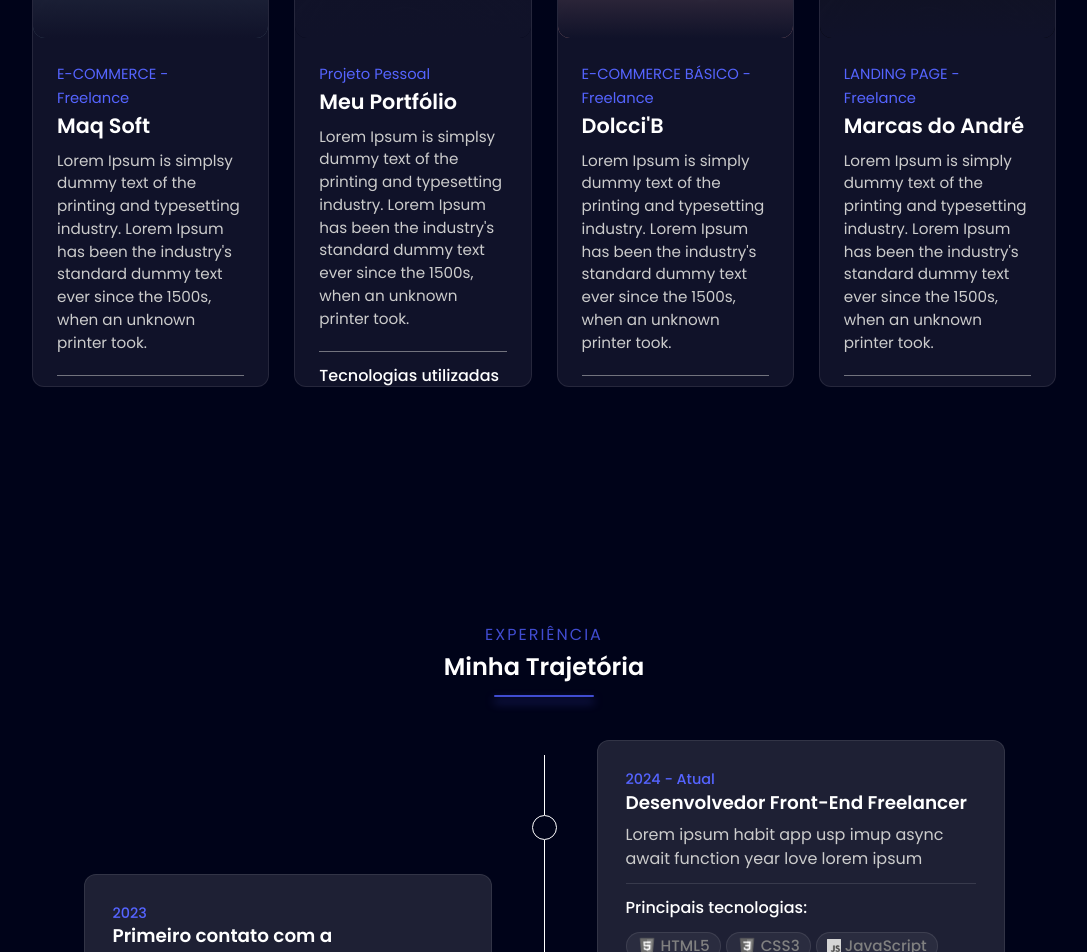
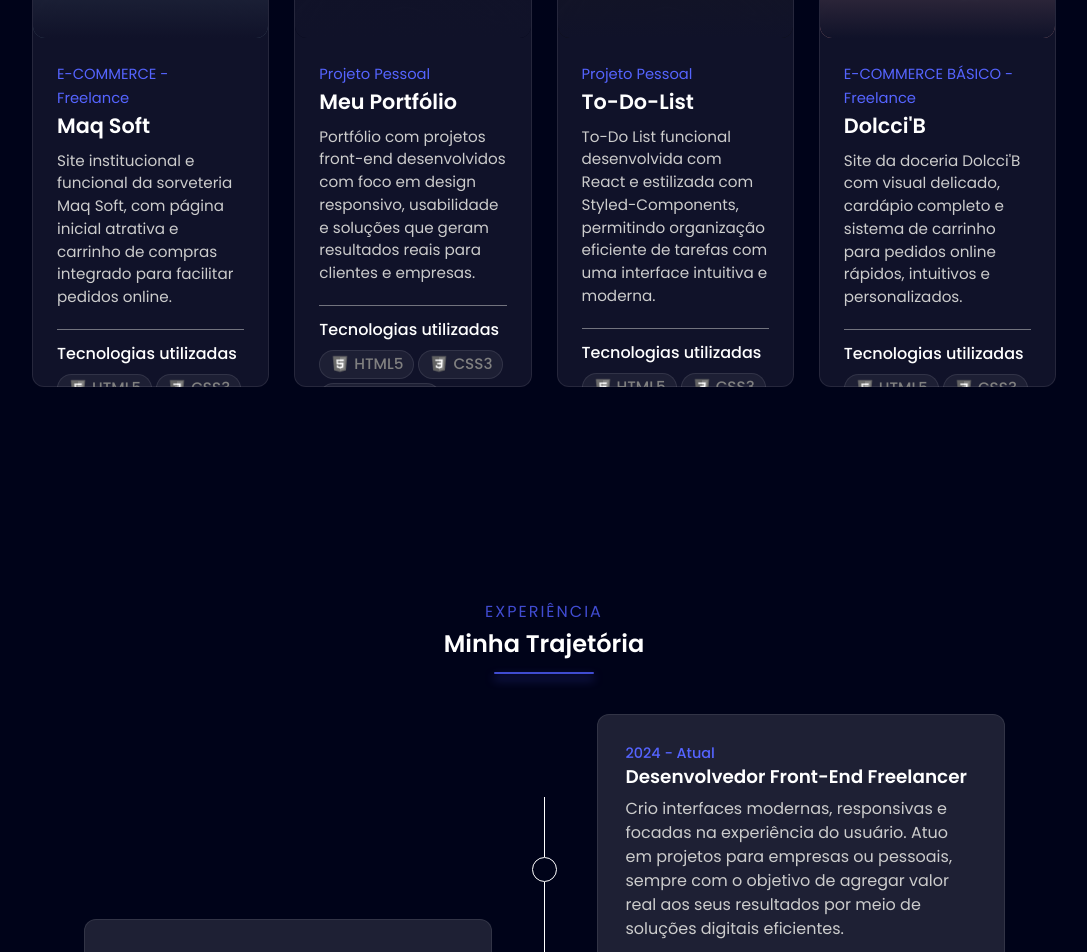
Before and after one commit to nickzmoro/Meu-Portfolio_2025, a React (Vite) app: page / in a window 1280 px wide. Shown: the part 2760-3712 px from the top of the page, without its empty margins (96-1183 px from the left). Built offline with nearby package versions, Linux system fonts and the light colour scheme.

Commit message:
feat: added real descriptions for projects and trajectory

```diff
--- a/src/Home.jsx
+++ b/src/Home.jsx
@@ -296,14 +296,14 @@ function Home() {
               <h2 className="subtitle">Minha Trajetória</h2>
               <div className="line-divisor-content mt-2"></div>
             </div>
-            <div className="exp-cards flex items-end gap-10">
+            <div className="exp-cards flex items-end gap-10 mt-5">
               <CardXp
                 date="2023"
                 title="Primeiro contato com a programação"
-                description="Lorem ipsum habit app usp imup async await function year love lorem ipsum"
+                description="Descobri a programação e me apaixonei por criar interfaces que geram valor e experiências únicas."
                 className="translate-y-5"
               />
-              <div className="timeline flex flex-col items-center mb-3">
+              <div className="timeline flex flex-col items-center mb-10">
                 <div className="line-smaller w-[1px] h-[60px] bg-white"></div>
                 <div className="ball w-[25px] h-[25px] border border-white rounded-full hover:bg-[#404cd175] transition-all ease-in-out duration-200"></div>
                 <div className="line-bigger w-[1px] h-[120px] bg-white"></div>
@@ -313,7 +313,7 @@ function Home() {
               <CardXp
                 date="2024 - Atual"
                 title="Desenvolvedor Front-End Freelancer"
-                description="Lorem ipsum habit app usp imup async await function year love lorem ipsum"
+                description="Crio interfaces modernas, responsivas e focadas na experiência do usuário. Atuo em projetos para empresas ou pessoais, sempre com o objetivo de agregar valor real aos seus resultados por meio de soluções digitais eficientes."
                 technologies={[
                   { name: "HTML5", img: "/assets/html.png" },
                   { name: "CSS3", img: "/assets/css.png" },
--- a/src/components/projectCard/projectCard.jsx
+++ b/src/components/projectCard/projectCard.jsx
@@ -34,9 +34,9 @@ const Projects = () => {
             </span>
             <h2 className="text-[1.3rem] font-[600]">Maq Soft</h2>
             <p className="text-[0.95rem] text-[#ccc] mt-2">
-              Lorem Ipsum is simplsy dummy text of the printing and typesetting
-              industry. Lorem Ipsum has been the industry's standard dummy text
-              ever since the 1500s, when an unknown printer took.
+              Site institucional e funcional da sorveteria Maq Soft, com página
+              inicial atrativa e carrinho de compras integrado para facilitar
+              pedidos online.
             </p>
           </div>
           <div className="mt-3">
@@ -65,9 +65,9 @@ const Projects = () => {
             </span>
             <h2 className="text-[1.3rem] font-[600]">Meu Portfólio</h2>
             <p className="text-[0.95rem] text-[#ccc] mt-2">
-              Lorem Ipsum is simplsy dummy text of the printing and typesetting
-              industry. Lorem Ipsum has been the industry's standard dummy text
-              ever since the 1500s, when an unknown printer took.
+              Portfólio com projetos front-end desenvolvidos com foco em design
+              responsivo, usabilidade e soluções que geram resultados reais para
+              clientes e empresas.
             </p>
           </div>
           <div className="mt-3">
@@ -84,6 +84,37 @@ const Projects = () => {
       </SwiperSlide>
       <SwiperSlide className="carousel-container">
         <div className="container-img">
+          <img src={ToDoList} alt="" className="img" loading="lazy" />
+        </div>
+        <div className="content-container">
+          <div className="project-info-container">
+            <span className="text-[0.92rem] text-[#5564FF]">
+              Projeto Pessoal
+            </span>
+            <h2 className="text-[1.3rem] font-[600]">To-Do-List</h2>
+            <p className="text-[0.95rem] text-[#ccc] mt-2">
+              To-Do List funcional desenvolvida com React e estilizada com
+              Styled-Components, permitindo organização eficiente de tarefas com
+              uma interface intuitiva e moderna.
+            </p>
+          </div>
+          <div className="mt-3">
+            <p className="font-[500] text-[1rem]">Tecnologias utilizadas</p>
+            <div className="tech-container">
+              <Tech name="HTML5" img="./assets/html.png" />
+              <Tech name="CSS3" img="./assets/css.png" />
+              <Tech name="JavaScript" img="./assets/javascript.png" />
+              <Tech name="ReactJS" img="./assets/react.png" />
+              <Tech
+                name="Styled-Components"
+                img="./assets/styled-components.png"
+              />
+            </div>
+          </div>
+        </div>
+      </SwiperSlide>
+      <SwiperSlide className="carousel-container">
+        <div className="container-img">
           <img src={DolcciB} alt="" className="img" loading="lazy" />
         </div>
         <div className="content-container">
@@ -93,9 +124,9 @@ const Projects = () => {
             </span>
             <h2 className="text-[1.3rem] font-[600]">Dolcci'B</h2>
             <p className="text-[0.95rem] text-[#ccc] mt-2">
-              Lorem Ipsum is simply dummy text of the printing and typesetting
-              industry. Lorem Ipsum has been the industry's standard dummy text
-              ever since the 1500s, when an unknown printer took.
+              Site da doceria Dolcci'B com visual delicado, cardápio completo e
+              sistema de carrinho para pedidos online rápidos, intuitivos e
+              personalizados.
             </p>
           </div>
           <div className="mt-3">
@@ -119,9 +150,9 @@ const Projects = () => {
             </span>
             <h2 className="text-[1.3rem] font-[600]">Marcas do André</h2>
             <p className="text-[0.95rem] text-[#ccc] mt-2">
-              Lorem Ipsum is simply dummy text of the printing and typesetting
-              industry. Lorem Ipsum has been the industry's standard dummy text
-              ever since the 1500s, when an unknown printer took.
+              Portfólio desenvolvido para um designer, com layout minimalista e
+              funcional, focado em apresentar e vender seus trabalhos com
+              elegância e usabilidade.
             </p>
           </div>
           <div className="mt-3">
@@ -145,9 +176,9 @@ const Projects = () => {
             </span>
             <h2 className="text-[1.3rem] font-[600]">Conversor de Moedas</h2>
             <p className="text-[0.95rem] text-[#ccc] mt-2">
-              Lorem Ipsum is simply dummy text of the printing and typesetting
-              industry. Lorem Ipsum has been the industry's standard dummy text
-              ever since the 1500s, when an unknown printer took.
+              Conversor de moedas integrado a uma API, permitindo converter
+              valores em real para diversas moedas de forma prática, precisa e
+              em tempo real.
             </p>
           </div>
           <div className="mt-3">
@@ -160,33 +191,6 @@ const Projects = () => {
           </div>
         </div>
       </SwiperSlide>
-      <SwiperSlide className="carousel-container">
-        <div className="container-img">
-          <img src={ToDoList} alt="" className="img" loading="lazy" />
-        </div>
-        <div className="content-container">
-          <div className="project-info-container">
-            <span className="text-[0.92rem] text-[#5564FF]">
-              Projeto Pessoal
-            </span>
-            <h2 className="text-[1.3rem] font-[600]">To-Do-List</h2>
-            <p className="text-[0.95rem] text-[#ccc] mt-2">
-              Lorem Ipsum is simply dummy text of the printing and typesetting
-              industry. Lorem Ipsum has been the industry's standard dummy text
-              ever since the 1500s, when an unknown printer took.
-            </p>
-          </div>
-          <div className="mt-3">
-            <p className="font-[500] text-[1rem]">Tecnologias utilizadas</p>
-            <div className="tech-container">
-              <Tech name="HTML5" img="./assets/html.png" />
-              <Tech name="CSS3" img="./assets/css.png" />
-              <Tech name="JavaScript" img="./assets/javascript.png" />
-              <Tech name="ReactJS" img="./assets/react.png" />
-            </div>
-          </div>
-        </div>
-      </SwiperSlide>
     </Swiper>
   );
 };
```
